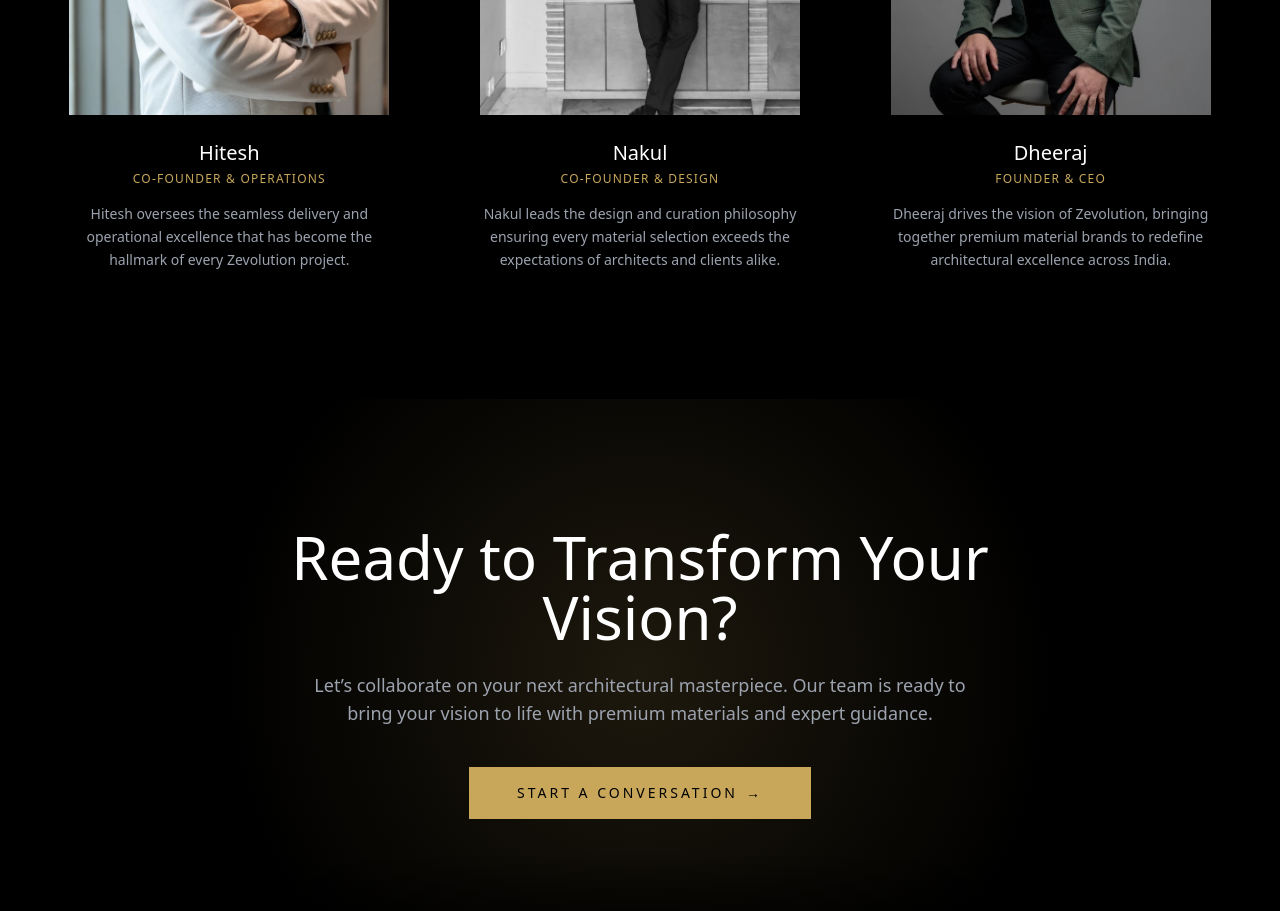
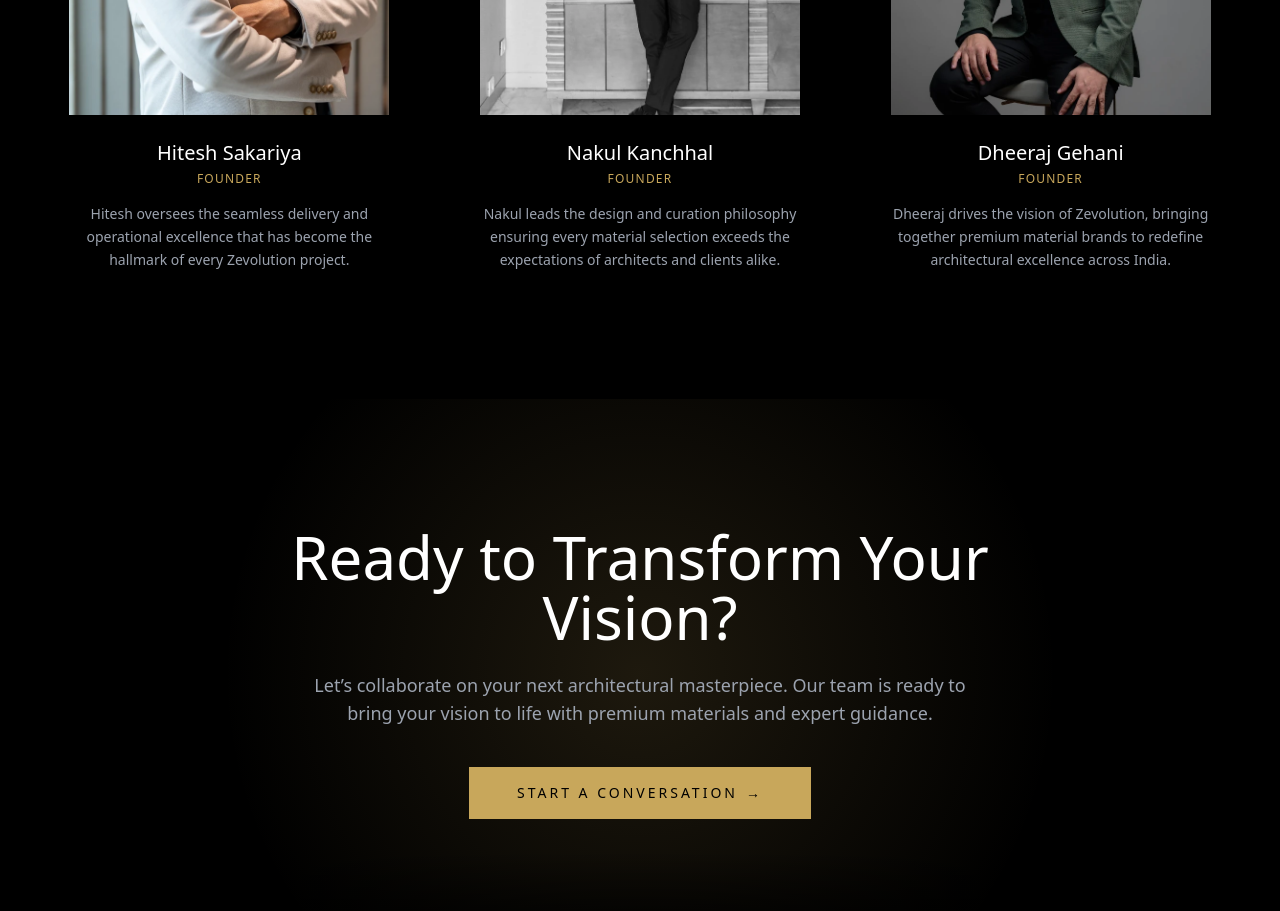
Before and after one commit to Manish01137/ZevolutionProject, a React (Vite) app: page /about in a window 1280 px wide. Shown: the part 3420-4331 px from the top of the page. Built offline with nearby package versions, Linux system fonts and the light colour scheme.

Commit message:
name Updated

```diff
--- a/src/components/about/Founder.jsx
+++ b/src/components/about/Founder.jsx
@@ -6,22 +6,22 @@ import nakul from "../../assets/images/founder-nakul.webp";
 
 const founders = [
   {
-    name: "Hitesh",
-    title: "Co-Founder & Operations",
+    name: "Hitesh Sakariya",
+    title: "Founder",
     image: hitesh,
     bio: "Hitesh oversees the seamless delivery and operational excellence that has become the hallmark of every Zevolution project.",
     linkedin: "https://www.linkedin.com/in/hitesh-sakariya-a738a2bb",
   },
   {
-    name: "Nakul",
-    title: "Co-Founder & Design",
+    name: "Nakul Kanchhal",
+    title: "Founder",
     image: nakul,
     bio: "Nakul leads the design and curation philosophy ensuring every material selection exceeds the expectations of architects and clients alike.",
     linkedin: "https://www.linkedin.com/in/nakul-kanchhal-unihome",
   },
   {
-    name: "Dheeraj",
-    title: "Founder & CEO",
+    name: "Dheeraj Gehani",
+    title: "Founder",
     image: dheeraj,
     bio: "Dheeraj drives the vision of Zevolution, bringing together premium material brands to redefine architectural excellence across India.",
     linkedin: "https://www.linkedin.com/in/dheeraj-gehani-956009365",
```
